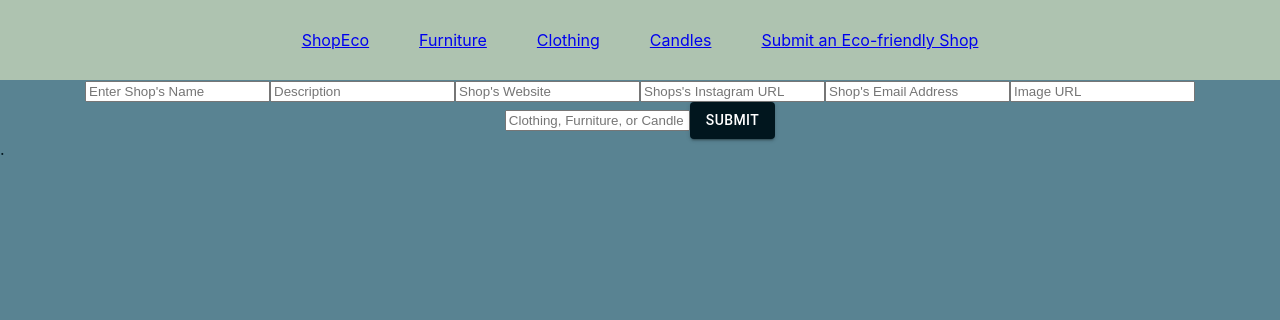
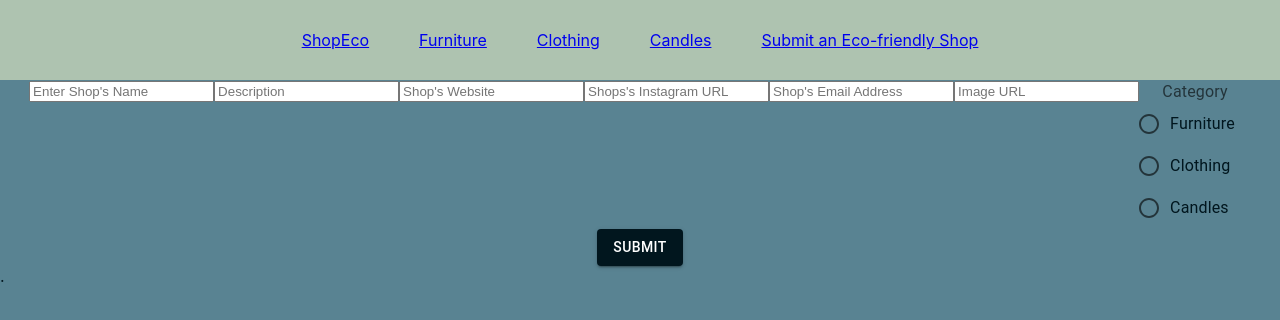
Before and after one commit to kimcapgab/shop-eco-app, a React (Create React App) app in the folder client/: page /new in a window 1280 px wide. Shown: the top 320 px of the page. Built offline with nearby package versions, Linux system fonts and the light colour scheme; no server answers.

Commit message:
got radio buttons to work, now testing drop down

```diff
--- a/client/src/components/Form.jsx
+++ b/client/src/components/Form.jsx
@@ -2,21 +2,26 @@ import { useState } from "react"
 import { postShop } from "../services"
 import { useNavigate, useParams } from "react-router-dom"
 import Button from '@mui/material/Button'
+import Radio from '@mui/material/Radio';
+import RadioGroup from '@mui/material/RadioGroup';
+import FormControlLabel from '@mui/material/FormControlLabel';
+import FormControl from '@mui/material/FormControl';
+import FormLabel from '@mui/material/FormLabel';
 
 
 export default function Form(props) {
-  const [name, setName] = useState('')
-  const [description, setDescription] = useState('')
-  const [url, setURL] = useState('')
-  const [insta, setInsta] = useState('')
-  const [email, setEmail] = useState('')
-  const [image, setImage] = useState('')
-  const [tags, setTags] = useState('')
-  const navigate = useNavigate()
-  const params = useParams()
+  const [name, setName] = useState("");
+  const [description, setDescription] = useState("");
+  const [url, setURL] = useState("");
+  const [insta, setInsta] = useState("");
+  const [email, setEmail] = useState("");
+  const [image, setImage] = useState("");
+  const [tags, setTags] = useState("");
+  const navigate = useNavigate();
+  const params = useParams();
 
   const handleSubmit = async (e) => {
-    e.preventDefault()
+    e.preventDefault();
     const newShop = {
       name,
       description,
@@ -25,12 +30,11 @@ export default function Form(props) {
       email,
       image,
       tags,
-    }
-    await postShop(newShop)
-    props.setToggle(prevToggle => !prevToggle)
-    navigate(`/items/${tags}`)
-  }
-
+    };
+    await postShop(newShop);
+    props.setToggle((prevToggle) => !prevToggle);
+    navigate(`/items/${tags}`);
+  };
 
   return (
     <form onSubmit={handleSubmit}>
@@ -76,14 +80,48 @@ export default function Form(props) {
         placeholder="Image URL"
         onChange={(e) => setImage(e.target.value)}
       />
-      <input
+      {/* <input
         type="text"
         value={tags}
         name="tags"
         placeholder="Clothing, Furniture, or Candle"
         onChange={(e) => setTags(e.target.value)}
-      />
-      <Button style={{backgroundColor: '#01161E'}} variant="contained">Submit</Button>
+      /> */}
+
+      <FormControl component="fieldset">
+        <FormLabel component="legend">Category</FormLabel>
+        <RadioGroup
+          aria-label="category"
+          defaultValue="Furniture"
+          value={tags}
+          onChange={(e) => setTags(e.target.value)}
+          name="radio-buttons-group"
+        >
+          <FormControlLabel
+            value="Furniture"
+            control={<Radio />}
+            label="Furniture"
+          />
+          <FormControlLabel
+            value="Clothing"
+            control={<Radio />}
+            label="Clothing"
+          />
+          <FormControlLabel
+            value="Candles"
+            control={<Radio />}
+            label="Candles"
+          />
+        </RadioGroup>
+      </FormControl>
+
+      <Button
+        style={{ backgroundColor: "#01161E" }}
+        variant="contained"
+        type="submit"
+      >
+        Submit
+      </Button>
     </form>
-  )
+  );
 }
```
